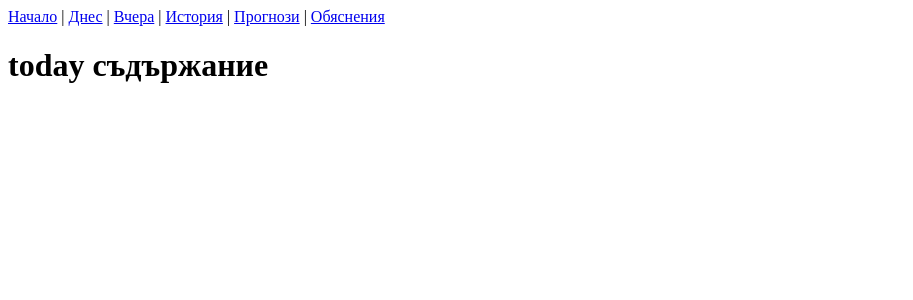
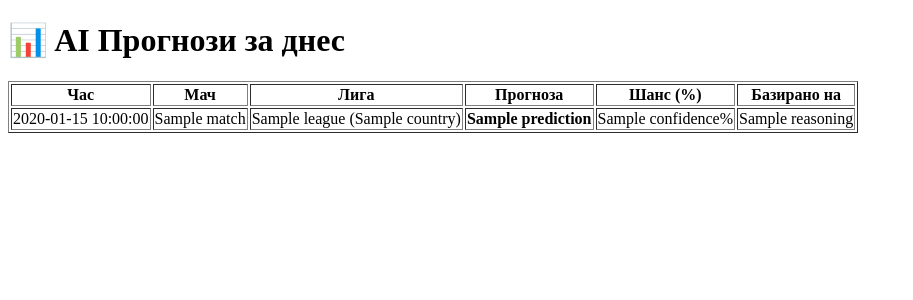
Before and after one commit to vAngelowBG/vabet, a Flask app: template templates/today.html in a window 1280 px wide. Shown: the top 300 px of the page, without its empty margins (0-913 px from the left). Run offline with Flask 3, Linux system fonts and the light colour scheme; the template is opened without the code that fills it: most values are stand-ins (such as "Sample title", 1, 10 or a date in 2020).

Commit message:
Add files via upload

```diff
--- a/templates/today.html
+++ b/templates/today.html
@@ -1,18 +1,31 @@
 
 <!DOCTYPE html>
-<html>
+<html lang="bg">
 <head>
-    <title>today.html</title>
+    <meta charset="UTF-8">
+    <title>AI Прогнози за днес</title>
 </head>
 <body>
-    <div>
-        <a href="/">Начало</a> |
-        <a href="/today">Днес</a> |
-        <a href="/yesterday">Вчера</a> |
-        <a href="/history">История</a> |
-        <a href="/tips">Прогнози</a> |
-        <a href="/explain">Обяснения</a>
-    </div>
-    <h1>today съдържание</h1>
+    <h1>📊 AI Прогнози за днес</h1>
+    <table border="1">
+        <tr>
+            <th>Час</th>
+            <th>Мач</th>
+            <th>Лига</th>
+            <th>Прогноза</th>
+            <th>Шанс (%)</th>
+            <th>Базирано на</th>
+        </tr>
+        {% for t in tips %}
+        <tr>
+            <td>{{ t.time }}</td>
+            <td>{{ t.match }}</td>
+            <td>{{ t.league }} ({{ t.country }})</td>
+            <td><b>{{ t.prediction }}</b></td>
+            <td>{{ t.confidence }}%</td>
+            <td>{{ t.reasoning }}</td>
+        </tr>
+        {% endfor %}
+    </table>
 </body>
 </html>
```
